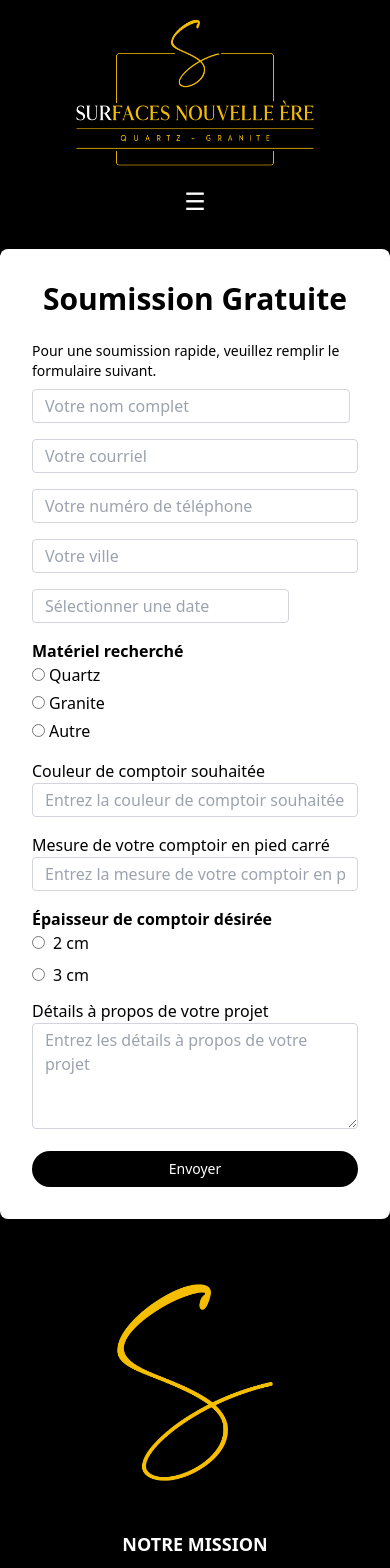
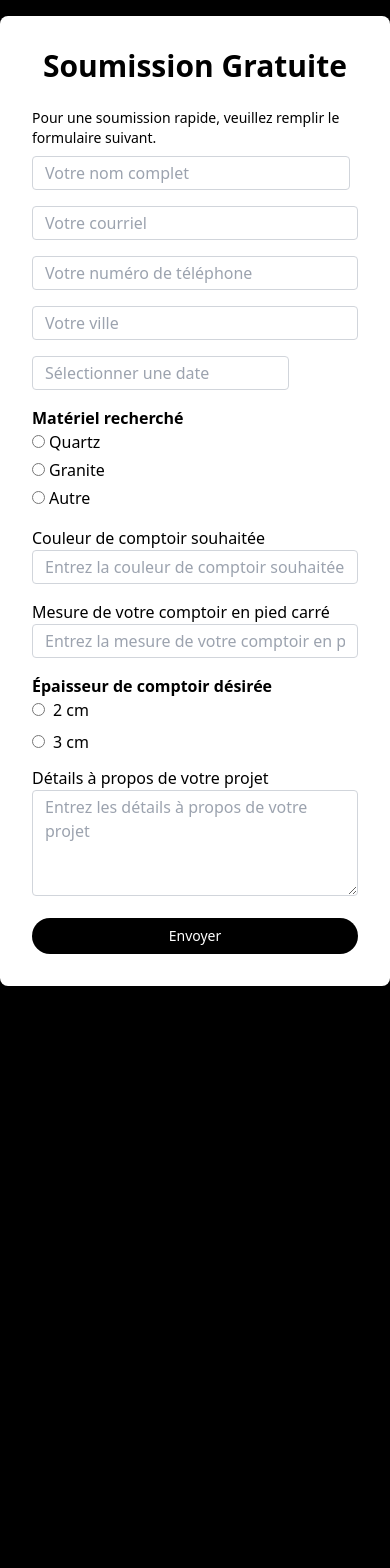
Before and after one commit to merinekh/SurfaceNE, a Next.js app: page /quote in a window 390 px wide. Shown: the top 1568 px of the page. After the commit the page ends 1002 px from the top, so only its background shows below. Built offline with nearby package versions, Linux system fonts and the light colour scheme.

Commit message:
Fix refactoring headrer footer

```diff
--- a/app/globals.scss
+++ b/app/globals.scss
@@ -213,9 +213,9 @@ header {
 }
 
 .header-icon-closed {
-  transform: rotate(0deg);
+  opacity: 1;
 }
 
 .header-icon-open {
-  transform: rotate(90deg);
+  opacity: 1;
 }
--- a/app/layout.js
+++ b/app/layout.js
@@ -12,7 +12,11 @@ export const metadata = {
 export default function RootLayout({ children }) {
   return (
     <html lang="en">
-      <body className={inter.className}>{children}</body>
+      <body className={inter.className}>
+        <Header />
+        {children}
+        <Footer />
+      </body>
     </html>
   );
 }
--- a/app/page.js
+++ b/app/page.js
@@ -1,15 +1,11 @@
-import Header from "../components/Header";
 import SlideShow from "../components/SlideShow";
 import HomeMain from "../components/HomeMain";
-import { Footer } from "@/components/Footer";
 
 export default function Home() {
   return (
     <>
-      <Header />
       <SlideShow />
       <HomeMain />
-      <Footer />
     </>
   );
 }
--- a/components/Header.jsx
+++ b/components/Header.jsx
@@ -40,7 +40,7 @@ const Header = () => {
           />
         </Link>{" "}
         <div
-          className={`flex justify-center p-2 lg:hidden ${
+          className={`flex justify-center p-2 max-h-min lg:hidden ${
             showMobileMenu
               ? "header-icon header-icon-open transition-all duration-300 ease-in-out"
               : "header-icon header-icon-closed transition-all duration-300 ease-in-out"
--- a/pages/portfolio.jsx
+++ b/pages/portfolio.jsx
@@ -1,9 +1,6 @@
 "use client";
 import React, { useRef, useEffect } from "react";
 import "../app/globals.scss";
-import ImageSlider from "@/components/ImageSlider";
-import Header from "@/components/Header";
-import { Footer } from "@/components/Footer";
 import Timeline from "@/components/Timeline";
 
 const Portfolio = () => {
@@ -88,14 +85,12 @@ const Portfolio = () => {
 
   return (
     <>
-      <Header />
       <div className="max-w-screen-lg mx-auto mt-8">
         <h2 className="text-3xl text-white text-center font-semibold mb-6">
           Nos Réalisations
         </h2>
         <Timeline projectsData={projectsData} />
       </div>
-      <Footer />
     </>
   );
 };
--- a/pages/products.jsx
+++ b/pages/products.jsx
@@ -1,16 +1,12 @@
 "use client";
-import { Footer } from "@/components/Footer";
 import React from "react";
 import "../app/globals.scss";
-import Header from "@/components/Header";
 import ProductsMainSections from "@/components/ProductsMainSections";
 
 const products = () => {
   return (
     <>
-      <Header />
       <ProductsMainSections />
-      <Footer />
     </>
   );
 };
--- a/pages/quote.jsx
+++ b/pages/quote.jsx
@@ -4,9 +4,6 @@ import "../app/globals.scss";
 import { Container, Card, Form, Button, FormGroup } from "react-bootstrap";
 import DatePicker from "react-datepicker";
 import "react-datepicker/dist/react-datepicker.css";
-import Header from "@/components/Header";
-import { Footer } from "@/components/Footer";
-
 const Quote = () => {
   const [selectedDate, setSelectedDate] = useState(null);
   const [material, setMaterial] = useState("");
@@ -26,8 +23,6 @@ const Quote = () => {
 
   return (
     <>
-      {" "}
-      <Header />
       <div className="flex items-center justify-center py-4 bg-black">
         <Container className="flex justify-center xl:w-screen">
           <Card className="p-8 rounded-lg shadow-lg bg-white">
@@ -79,7 +74,7 @@ const Quote = () => {
                   selected={selectedDate}
                   onChange={handleDateChange}
                   placeholderText="Sélectionner une date"
-                  className="form-control mb-4 w-full px-3 py-1 border border-gray-300 rounded bg-white mb-4 text-base focus:outline-none focus:border-blue-500 focus:shadow-outline-blue"
+                  className="form-control mb-4 w-full px-3 py-1 border border-gray-300 rounded bg-white text-base focus:outline-none focus:border-blue-500 focus:shadow-outline-blue"
                 />
               </Form.Group>
 
@@ -206,8 +201,7 @@ const Quote = () => {
             </Form>
           </Card>
         </Container>
-      </div>{" "}
-      <Footer />
+      </div>
     </>
   );
 };
```
